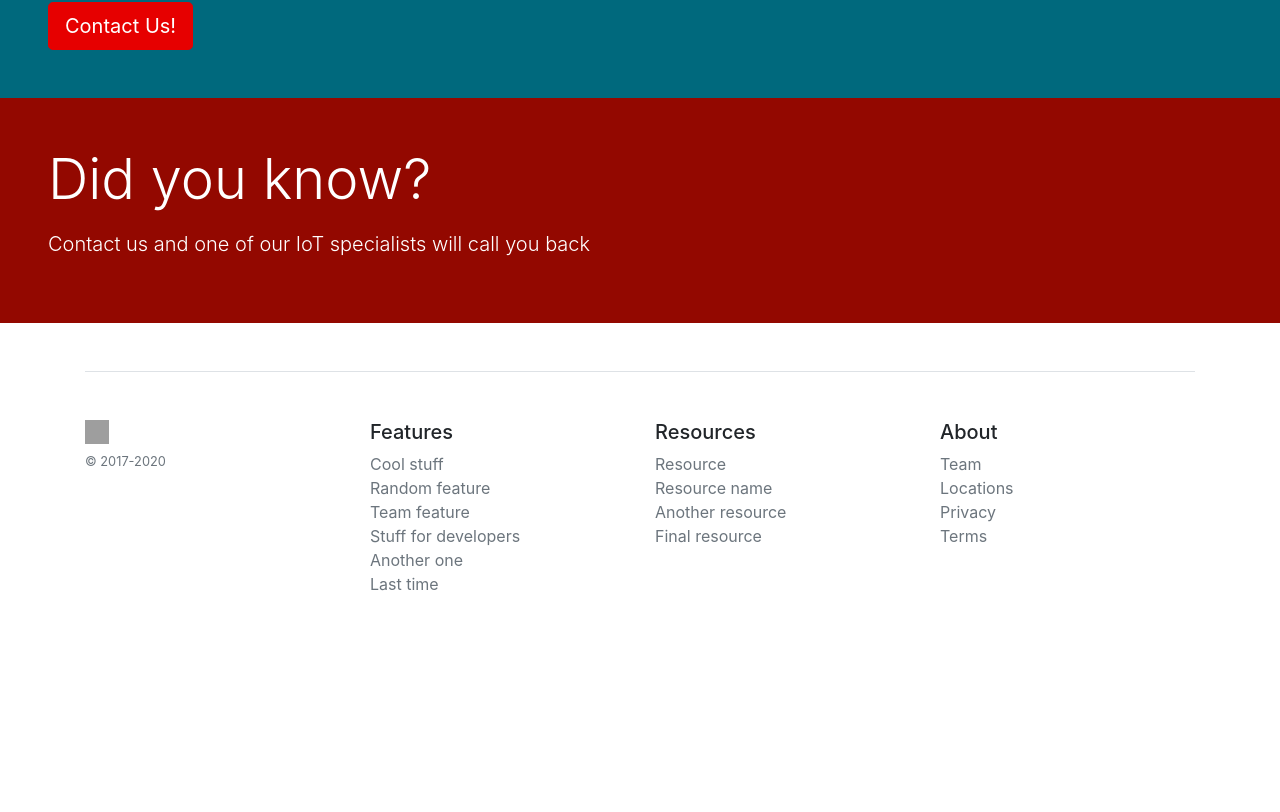
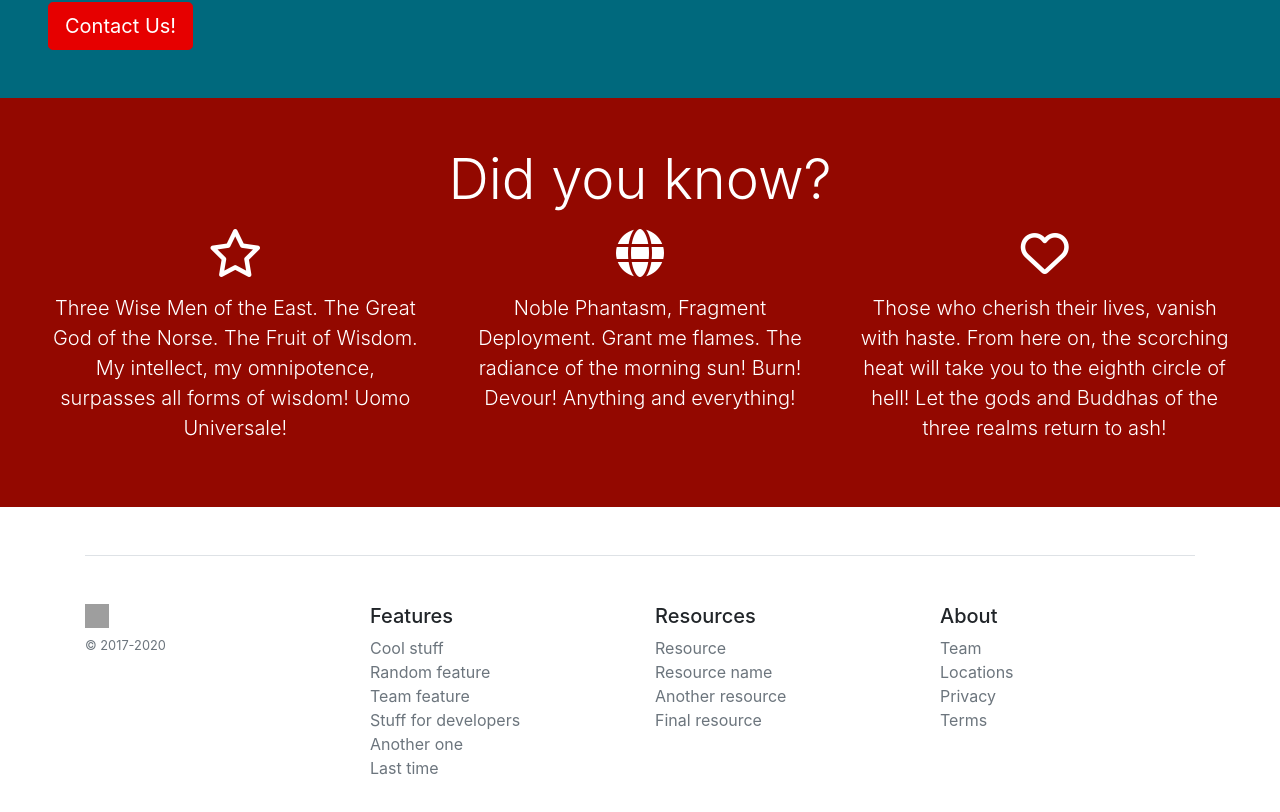
Before and after one commit to nxvinh222/VTNET-NB-IoT, a React (Create React App) app: page / in a window 1280 px wide. Shown: the part 4226-5038 px from the top of the page. Before the commit the page ends 4886 px from the top, so only its background shows below. Built offline with nearby package versions, Linux system fonts and the light colour scheme; grey boxes are pictures that could not be loaded.

Commit message:
Add: TitleBanner and design

```diff
--- a/src/components/TitleBanner.js
+++ b/src/components/TitleBanner.js
@@ -9,10 +9,23 @@ class TitleBanner extends Component {
     return (
         <div className="" style={{ color: 'black', position: "relative"}}>
             <div className="p-5" style={{backgroundColor: "#930800", color: "white"}}>
-                  <p className="display-4" >Did you know?</p>
-                  <p className="lead">Contact us and one of our IoT specialists will call you back</p>
+              <p className="display-4 text-center" >Did you know?</p>
+              <Row>
+                <div className="col-4 text-center">
+                  <i className="far fa-star fa-3x"></i>
+                  <p className="lead mt-3">Three Wise Men of the East. The Great God of the Norse. The Fruit of Wisdom. My intellect, my omnipotence, surpasses all forms of wisdom! Uomo Universale!</p>
+                </div>
+                <div className="col-4 text-center">
+                  <i class="fas fa-globe fa-3x"></i>
+                  <p className="lead mt-3">Noble Phantasm, Fragment Deployment. Grant me flames. The radiance of the morning sun! Burn! Devour! Anything and everything!</p>
+                </div>
+                <div className="col-4 text-center">
+                  <i class="far fa-heart fa-3x"></i>
+                  <p className="lead mt-3">Those who cherish their lives, vanish with haste. From here on, the scorching heat will take you to the eighth circle of hell! Let the gods and Buddhas of the three realms return to ash!</p>
+                </div>
+              </Row>
+
             </div>
-
         </div>
     );
   }
```
